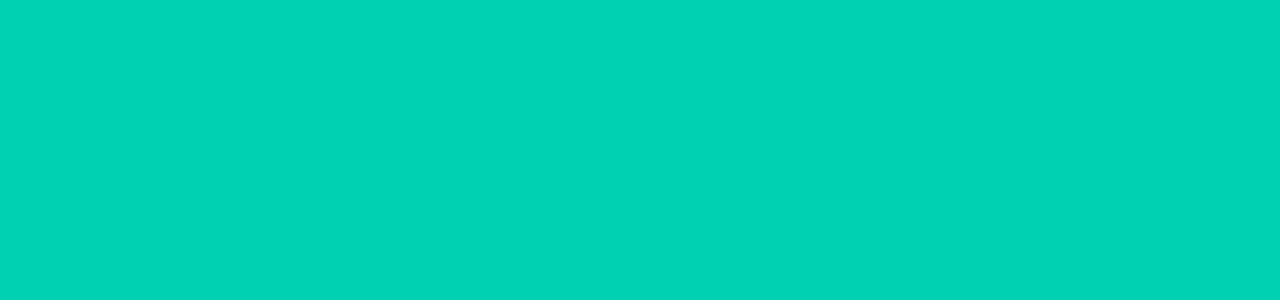
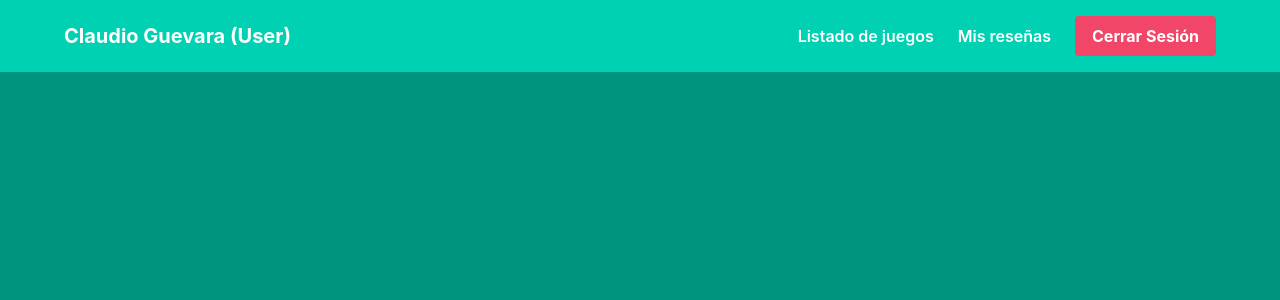
Before and after one commit to ClaudioGuevaraDev/React-Node-PostgreSQL-Bulma-TypeScript, a React (Create React App) app in the folder client/: page /home in a window 1280 px wide. Before the commit this address had no page. Shown: the top 300 px of the page. Built offline with nearby package versions, Linux system fonts and the light colour scheme.

Commit message:
diseño del navbar listo

```diff
--- a/client/src/App.tsx
+++ b/client/src/App.tsx
@@ -7,7 +7,7 @@ import Router from './router'
 const App = () => {
     return (
         <div
-            className="has-background-primary"
+            className="has-background-primary-dark"
             style={{
                 minHeight: '100vh'
             }}
--- /dev/null
+++ b/client/src/components/Navbar/Navbar.tsx
@@ -0,0 +1,38 @@
+const Navbar = () => {
+
+    const handleNavbar = () => {
+        document.getElementById('nav-menu')?.classList.toggle('is-active')
+    }
+
+    return (
+        <nav className="navbar p-2 is-primary" role="navigation" aria-label="main navigation">
+            <div className="container">
+                <div className="navbar-brand">
+                    <h2 className="navbar-item has-text-weight-bold is-size-5">Claudio Guevara (User)</h2>
+
+                    <a role="button" className="navbar-burger" aria-label="menu" aria-expanded="false" onClick={handleNavbar}>
+                        <span aria-hidden="true"></span>
+                        <span aria-hidden="true"></span>
+                        <span aria-hidden="true"></span>
+                    </a>
+                </div>
+
+                <div id="nav-menu" className="navbar-menu">
+                    <div className="navbar-end">
+                        <a className="navbar-item has-text-weight-semibold">Listado de juegos</a>
+                        <a className='navbar-item has-text-weight-semibold'>Mis reseñas</a>
+                        <div className='navbar-item'>
+                            <div className='buttons'>
+                                <a className='button is-danger'>
+                                    <strong>Cerrar Sesión</strong>
+                                </a>
+                            </div>
+                        </div>
+                    </div>
+                </div>
+            </div>
+        </nav>
+    )
+}
+
+export default Navbar
--- /dev/null
+++ b/client/src/pages/Home/Home.tsx
@@ -0,0 +1,11 @@
+import Navbar from "../../components/Navbar/Navbar"
+
+const Home = () => {
+    return (
+        <div>
+            <Navbar/>
+        </div>
+    )
+}
+
+export default Home
--- a/client/src/pages/auth/register/Register.tsx
+++ b/client/src/pages/auth/register/Register.tsx
@@ -17,9 +17,9 @@ const Register = () => {
                         </header>
                         <div className="card-content">
                         <div className="field">
-                                <label className="label">Nombre y Apellidos</label>
+                                <label className="label">Username</label>
                                 <div className="control has-icons-left">
-                                    <input type="text" className="input " placeholder="Nombre completo"/>
+                                    <input type="text" className="input " placeholder="Username"/>
                                     <span className="icon is-left">
                                         <i className='is-flex is-align-items-center'>
                                             <FaUserAlt/>
--- a/client/src/router/index.tsx
+++ b/client/src/router/index.tsx
@@ -1,13 +1,16 @@
 import { Routes, Route } from 'react-router-dom'
 
-import Login from '../pages/auth/login/Login'
-import Register from '../pages/auth/register/Register'
+import Login from '../pages/Auth/Login/Login'
+import Register from '../pages/Auth/Register/Register'
+
+import Home from '../pages/Home/Home'
 
 const Router = () => {
     return (
         <Routes>
             <Route path='/' element={<Login/>}/>
             <Route path='/register' element={<Register/>}/>
+            <Route path='/home' element={<Home/>}/>
         </Routes>
     )
 }
```
